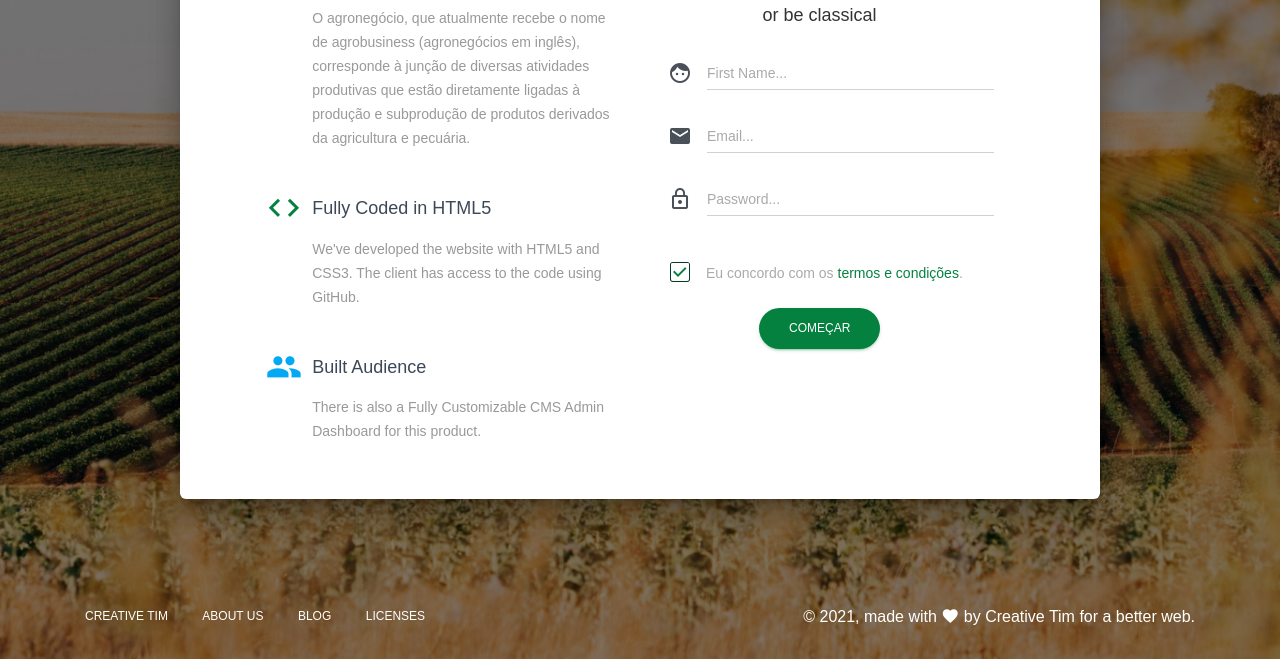
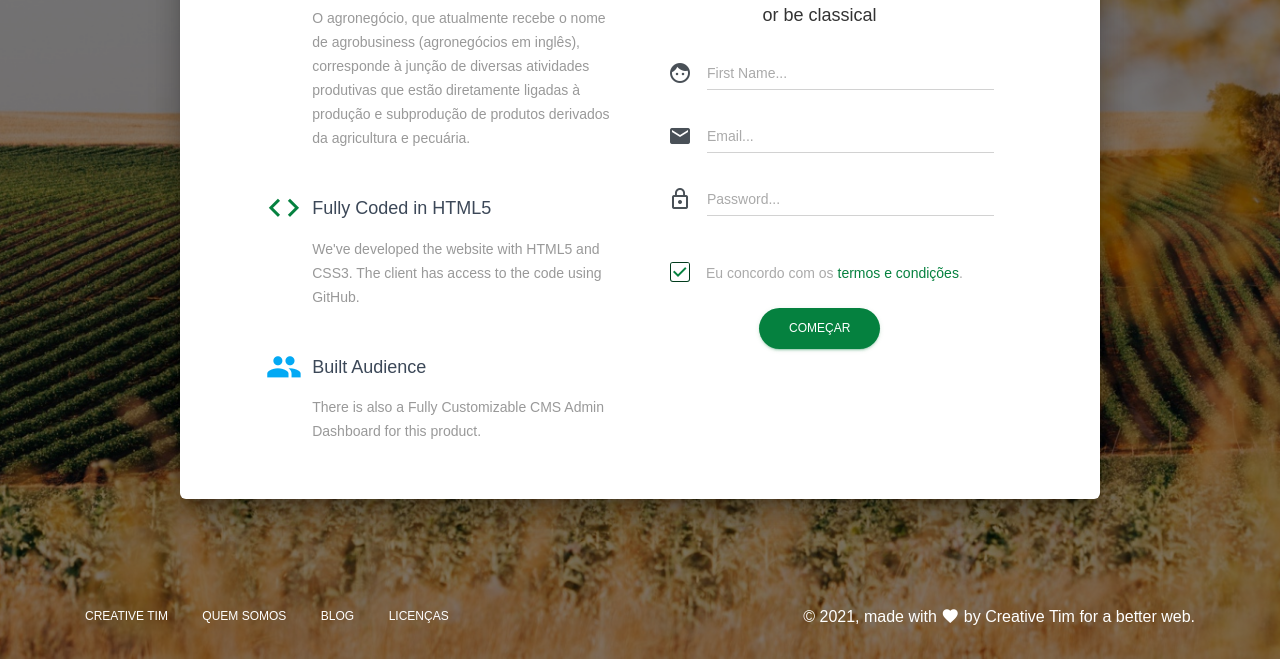
Before and after one commit to Brenins/Projeto-WEB, a website: page paginas/public/register.html in a window 1280 px wide. Shown: the part 341-1000 px from the top of the page. Drawn offline with Linux system fonts and the light colour scheme; some packages are replaced by stand-ins of ours.

Commit message:
Update register.html

```diff
--- a/paginas/public/register.html
+++ b/paginas/public/register.html
@@ -182,7 +182,7 @@ The above copyright notice and this permission notice shall be included in all c
               </li>
               <li>
                 <a href="https://www.creative-tim.com/presentation">
-                  About Us
+                  Quem somos
                 </a>
               </li>
               <li>
@@ -192,7 +192,7 @@ The above copyright notice and this permission notice shall be included in all c
               </li>
               <li>
                 <a href="https://www.creative-tim.com/license">
-                  Licenses
+                  Licenças
                 </a>
               </li>
             </ul>
```
